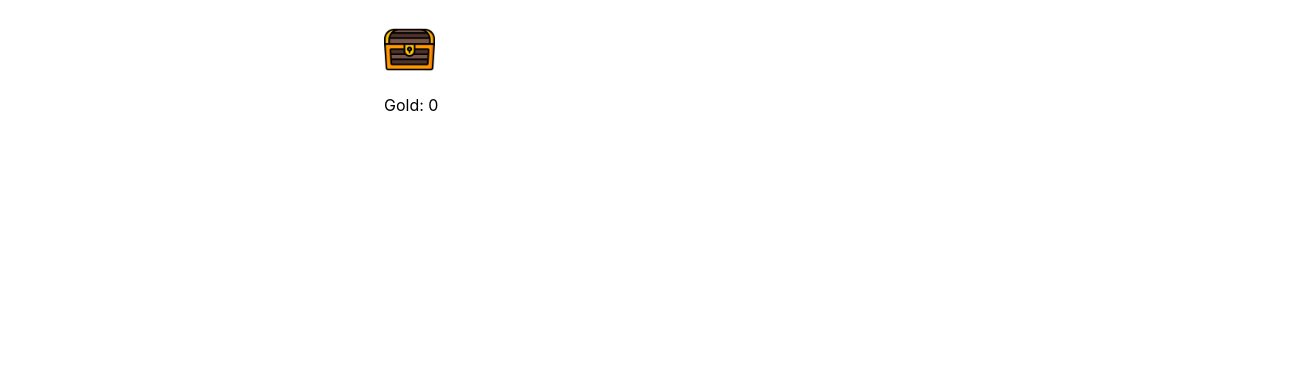
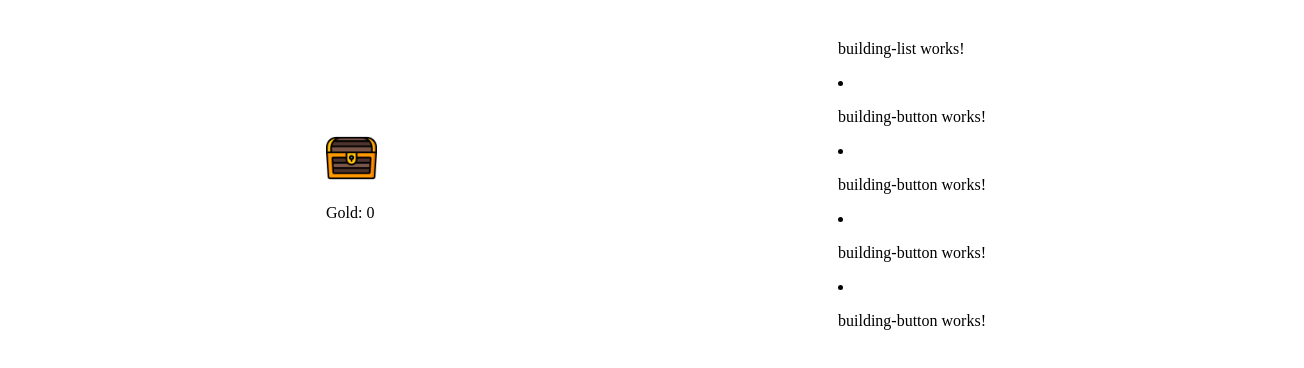
Before and after one commit to PlasmaDiffusion/battle-clicker, an Angular app: page / in a window 1280 px wide. Shown: the top 368 px of the page, 1304 px wide, since content can reach past the window. Built offline with nearby package versions, Linux system fonts and the light colour scheme.

Commit message:
Basic building llist data

```diff
--- a/src/app/app.component.html
+++ b/src/app/app.component.html
@@ -1,193 +1,7 @@
-<!-- * * * * * * * * * * * * * * * * * * * * * * * * * * * * * * * -->
-<!-- * * * * * * * * * * * The content below * * * * * * * * * * * -->
-<!-- * * * * * * * * * * is only a placeholder * * * * * * * * * * -->
-<!-- * * * * * * * * * * and can be replaced.  * * * * * * * * * * -->
-<!-- * * * * * * * * * * * * * * * * * * * * * * * * * * * * * * * -->
-<!-- * * * * * * * * * Delete the template below * * * * * * * * * -->
-<!-- * * * * * * * to get started with your project! * * * * * * * -->
-<!-- * * * * * * * * * * * * * * * * * * * * * * * * * * * * * * * -->
-
-<style>
-  :host {
-    --bright-blue: oklch(51.01% 0.274 263.83);
-    --electric-violet: oklch(53.18% 0.28 296.97);
-    --french-violet: oklch(47.66% 0.246 305.88);
-    --vivid-pink: oklch(69.02% 0.277 332.77);
-    --hot-red: oklch(61.42% 0.238 15.34);
-    --orange-red: oklch(63.32% 0.24 31.68);
-
-    --gray-900: oklch(19.37% 0.006 300.98);
-    --gray-700: oklch(36.98% 0.014 302.71);
-    --gray-400: oklch(70.9% 0.015 304.04);
-
-    --red-to-pink-to-purple-vertical-gradient: linear-gradient(
-      180deg,
-      var(--orange-red) 0%,
-      var(--vivid-pink) 50%,
-      var(--electric-violet) 100%
-    );
-
-    --red-to-pink-to-purple-horizontal-gradient: linear-gradient(
-      90deg,
-      var(--orange-red) 0%,
-      var(--vivid-pink) 50%,
-      var(--electric-violet) 100%
-    );
-
-    --pill-accent: var(--bright-blue);
-
-    font-family: "Inter", -apple-system, BlinkMacSystemFont, "Segoe UI", Roboto,
-      Helvetica, Arial, sans-serif, "Apple Color Emoji", "Segoe UI Emoji",
-      "Segoe UI Symbol";
-    box-sizing: border-box;
-    -webkit-font-smoothing: antialiased;
-    -moz-osx-font-smoothing: grayscale;
-  }
-
-  h1 {
-    font-size: 3.125rem;
-    color: var(--gray-900);
-    font-weight: 500;
-    line-height: 100%;
-    letter-spacing: -0.125rem;
-    margin: 0;
-    font-family: "Inter Tight", -apple-system, BlinkMacSystemFont, "Segoe UI", Roboto,
-      Helvetica, Arial, sans-serif, "Apple Color Emoji", "Segoe UI Emoji",
-      "Segoe UI Symbol";
-  }
-
-  p {
-    margin: 0;
-    color: var(--gray-700);
-  }
-
-  main {
-    width: 100%;
-    min-height: 100%;
-    display: flex;
-    justify-content: center;
-    align-items: center;
-    padding: 1rem;
-    box-sizing: inherit;
-    position: relative;
-  }
-
-  .angular-logo {
-    max-width: 9.2rem;
-  }
-
-  .content {
-    display: flex;
-    justify-content: space-around;
-    width: 100%;
-    max-width: 700px;
-    margin-bottom: 3rem;
-  }
-
-  .content h1 {
-    margin-top: 1.75rem;
-  }
-
-  .content p {
-    margin-top: 1.5rem;
-  }
-
-  .divider {
-    width: 1px;
-    background: var(--red-to-pink-to-purple-vertical-gradient);
-    margin-inline: 0.5rem;
-  }
-
-  .pill-group {
-    display: flex;
-    flex-direction: column;
-    align-items: start;
-    flex-wrap: wrap;
-    gap: 1.25rem;
-  }
-
-  .pill {
-    display: flex;
-    align-items: center;
-    --pill-accent: var(--bright-blue);
-    background: color-mix(in srgb, var(--pill-accent) 5%, transparent);
-    color: var(--pill-accent);
-    padding-inline: 0.75rem;
-    padding-block: 0.375rem;
-    border-radius: 2.75rem;
-    border: 0;
-    transition: background 0.3s ease;
-    font-family: var(--inter-font);
-    font-size: 0.875rem;
-    font-style: normal;
-    font-weight: 500;
-    line-height: 1.4rem;
-    letter-spacing: -0.00875rem;
-    text-decoration: none;
-  }
-
-  .pill:hover {
-    background: color-mix(in srgb, var(--pill-accent) 15%, transparent);
-  }
-
-  .pill-group .pill:nth-child(6n + 1) {
-    --pill-accent: var(--bright-blue);
-  }
-  .pill-group .pill:nth-child(6n + 2) {
-    --pill-accent: var(--french-violet);
-  }
-  .pill-group .pill:nth-child(6n + 3),
-  .pill-group .pill:nth-child(6n + 4),
-  .pill-group .pill:nth-child(6n + 5) {
-    --pill-accent: var(--hot-red);
-  }
-
-  .pill-group svg {
-    margin-inline-start: 0.25rem;
-  }
-
-  .social-links {
-    display: flex;
-    align-items: center;
-    gap: 0.73rem;
-    margin-top: 1.5rem;
-  }
-
-  .social-links path {
-    transition: fill 0.3s ease;
-    fill: var(--gray-400);
-  }
-
-  .social-links a:hover svg path {
-    fill: var(--gray-900);
-  }
-
-  @media screen and (max-width: 650px) {
-    .content {
-      flex-direction: column;
-      width: max-content;
-    }
-
-    .divider {
-      height: 1px;
-      width: 100%;
-      background: var(--red-to-pink-to-purple-horizontal-gradient);
-      margin-block: 1.5rem;
-    }
-  }
-</style>
-
 <main class="main">
   <app-clicker/>
+  <app-building-list/>
 </main>
-
-<!-- * * * * * * * * * * * * * * * * * * * * * * * * * * * * * * * * -->
-<!-- * * * * * * * * * * * The content above * * * * * * * * * * * * -->
-<!-- * * * * * * * * * * is only a placeholder * * * * * * * * * * * -->
-<!-- * * * * * * * * * * and can be replaced.  * * * * * * * * * * * -->
-<!-- * * * * * * * * * * * * * * * * * * * * * * * * * * * * * * * * -->
-<!-- * * * * * * * * * * End of Placeholder  * * * * * * * * * * * * -->
-<!-- * * * * * * * * * * * * * * * * * * * * * * * * * * * * * * * * -->
 
 
 <router-outlet />
--- a/src/app/app.component.scss
+++ b/src/app/app.component.scss
@@ -0,0 +1,10 @@
+main {
+    width: 100%;
+    min-height: 100%;
+    display: flex;
+    justify-content: center;
+    align-items: center;
+    padding: 1rem;
+    box-sizing: inherit;
+    position: relative;
+  }
--- a/src/app/app.component.ts
+++ b/src/app/app.component.ts
@@ -1,11 +1,12 @@
 import { Component } from '@angular/core';
 import { RouterOutlet } from '@angular/router';
 import { ClickerComponent } from './clicker/clicker.component';
+import { BuildingListComponent } from './building-list/building-list.component';
 
 @Component({
   selector: 'app-root',
   standalone: true,
-  imports: [RouterOutlet, ClickerComponent],
+  imports: [RouterOutlet, ClickerComponent, BuildingListComponent],
   templateUrl: './app.component.html',
   styleUrl: './app.component.scss'
 })
--- a/src/app/building-list/building-list.component.ts
+++ b/src/app/building-list/building-list.component.ts
@@ -2,6 +2,13 @@ import { Component } from '@angular/core';
 import { NgFor } from '@angular/common';
 import { Building } from '../building';
 import { BuildingButtonComponent } from '../building-button/building-button.component';
+
+const buildings: Building[] = [
+  { name: 'Warrior', owned: 0, price: 20 },
+  { name: 'Wizard', owned: 0, price: 100 },
+  { name: 'Cleric', owned: 0, price: 500 },
+  { name: 'Thief', owned: 0, price: 2000 },
+];
 
 @Component({
   selector: 'app-building-list',
@@ -11,5 +18,5 @@ import { BuildingButtonComponent } from '../building-button/building-button.comp
   styleUrl: './building-list.component.scss',
 })
 export class BuildingListComponent {
-  public buildings: Building[] = [];
+  public buildings: Building[] = buildings;
 }
--- a/src/app/building.ts
+++ b/src/app/building.ts
@@ -1,4 +1,5 @@
 export interface Building {
+    name: string,
     owned: number,
     price: number,
 }
```
